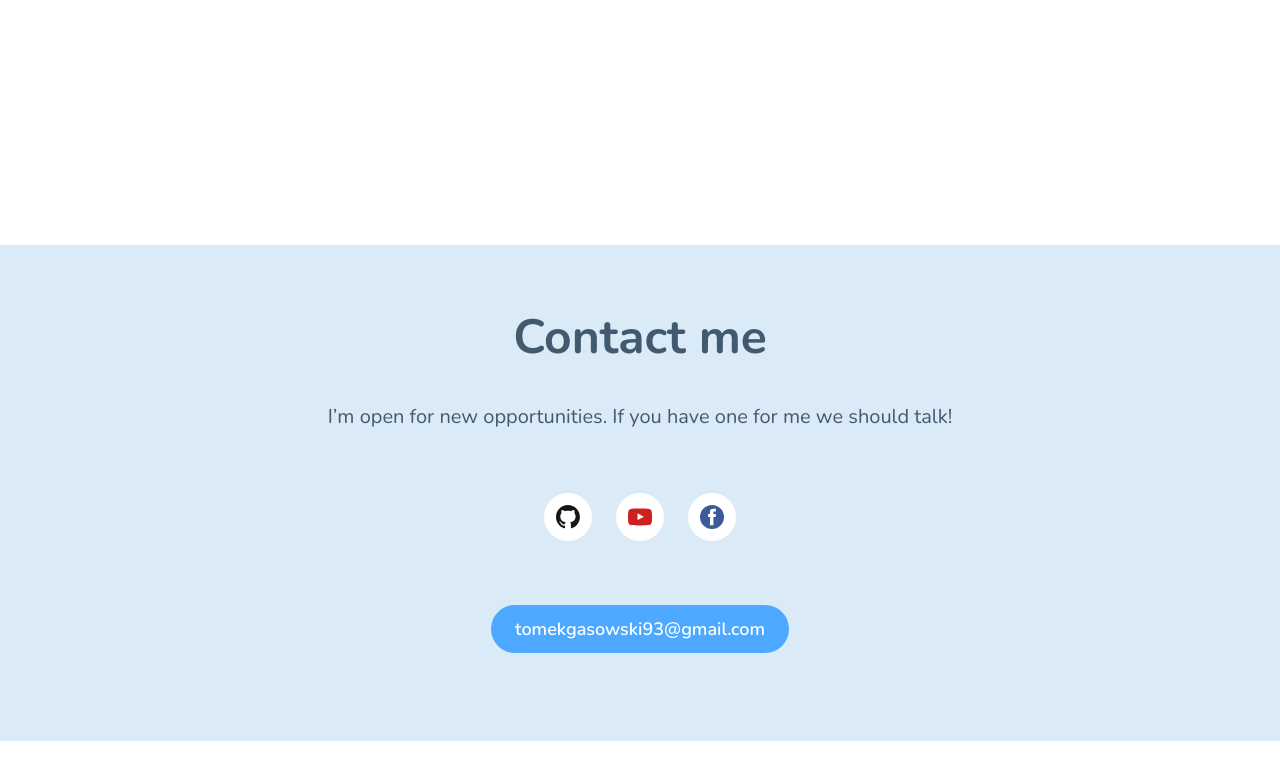
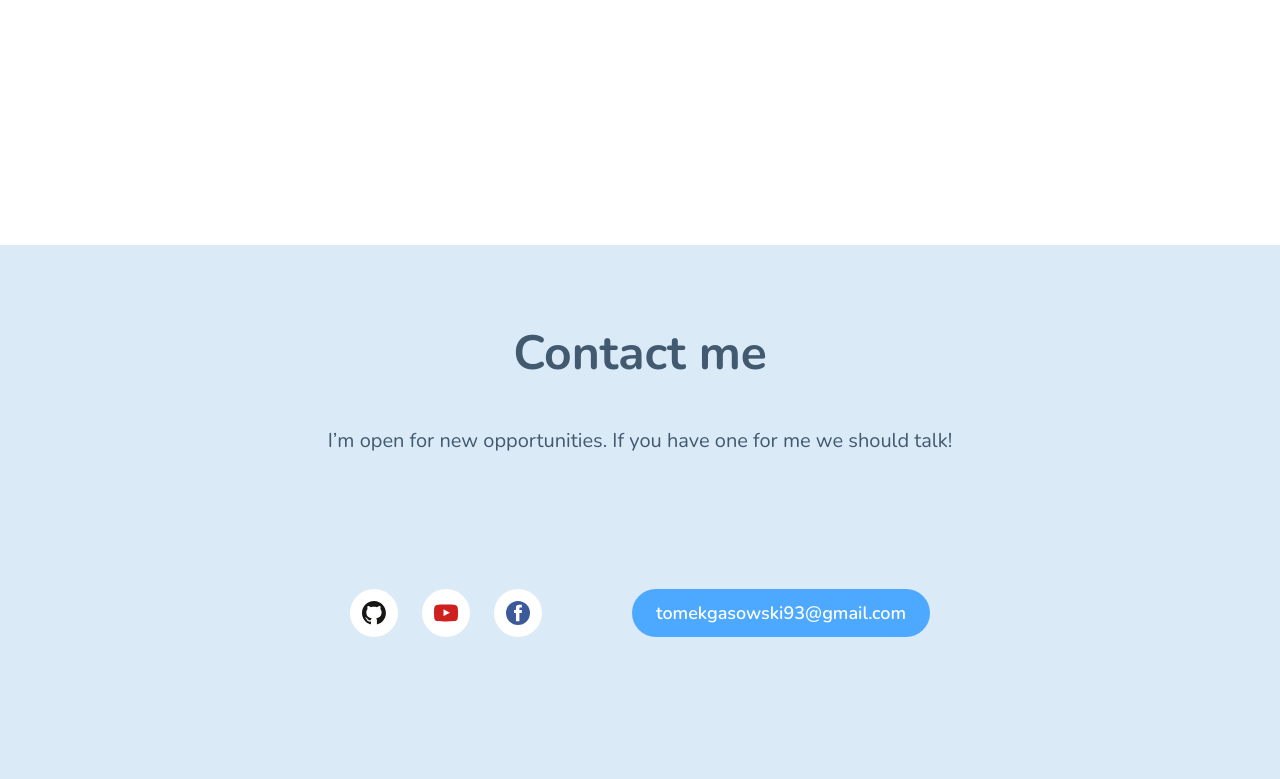
Before and after one commit to tomekgasowski/tomekgasowski.github.io, a website built with webpack: page src/pages/index.html in a window 1280 px wide. Shown: the part 2719-3498 px from the top of the page. Before the commit the page ends 3460 px from the top, so only its background shows below. Built offline with nearby package versions, Linux system fonts and the light colour scheme.

Commit message:
contact scss laptop

```diff
--- a/src/pages/index.html
+++ b/src/pages/index.html
@@ -391,6 +391,7 @@
         <p class="contact__description description">
           I’m open for new opportunities. If you have one for me we should talk!
         </p>
+        <div class="contact__grid">
           <div class="icons">
             <a
               href="https://github.com/tomekgasowski"
@@ -460,6 +461,7 @@
             class="contact__contact mail-link"
             >tomekgasowski93@gmail.com</a
           >
+        </div>
       </section>
     </main>
   </body>
--- a/src/scss/modules/contact.scss
+++ b/src/scss/modules/contact.scss
@@ -6,9 +6,26 @@
     background-color: #DBEAF7;
     &__description {
         margin: 0 auto 56px;
+        @media screen and (min-width: 1024px) {
+            margin-bottom: 128px;
+        }
+    }
+    &__grid {
+        display: flex;
+        flex-direction: column;
+        align-items: center;
+        @media screen and (min-width: 1024px) {
+            display: flex;
+            flex-direction: row;
+            justify-content: space-between;
+            align-items: flex-start;
+        }
     }
     &__heading {
         margin: 0 auto 32px;
+        @media screen and (min-width: 1024px) {
+            margin: 16px auto 40px;
+        }
     }
 }
 
@@ -17,6 +34,10 @@
     display: flex;
     justify-content: space-between;
     margin-bottom: 64px;
+    @media screen and (min-width: 1024px) {
+        margin-right: 90px;
+        margin-bottom: 88px;
+    }
     &__link {
         width: 48px;
         height: 48px;
```
Lines whose indentation alone changed are shown as unchanged.
